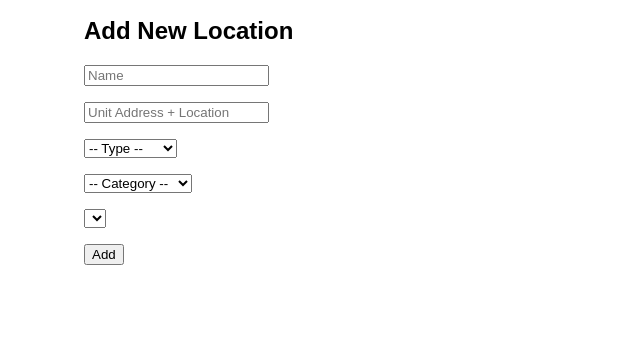
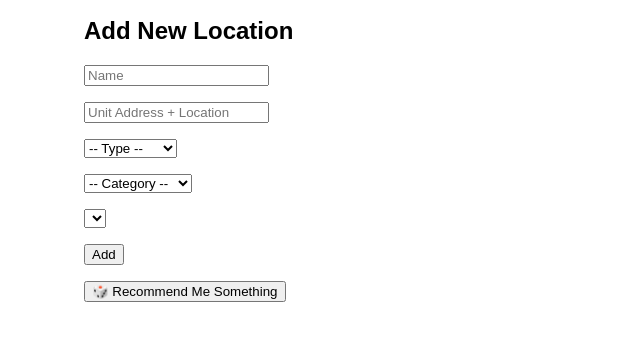
Before and after one commit to Ninjarku/SG-city-food-picker, a website: page public/index.html in a window 1280 px wide. Both pictures are taken after a click on the button "➕ Add New Spot". Shown: the part 174-514 px from the top of the page, without its empty margins (206-846 px from the left). Drawn offline with Linux system fonts and the light colour scheme; no server answers.

Commit message:
Update index.html

```diff
--- a/public/index.html
+++ b/public/index.html
@@ -81,6 +81,8 @@
     </select>
     <select id="location"></select>
     <button type="button" onclick="addLocation()">Add</button>
+    <button type="button" onclick="recommendRandom()">🎲 Recommend Me Something</button>
+
   </div>
 
   <script>
```
